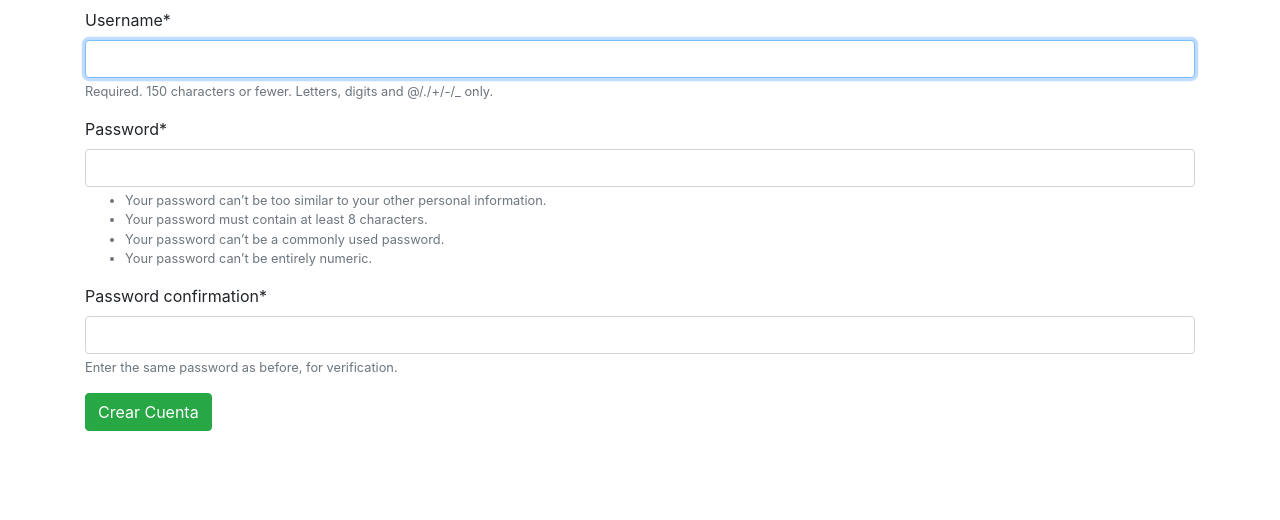
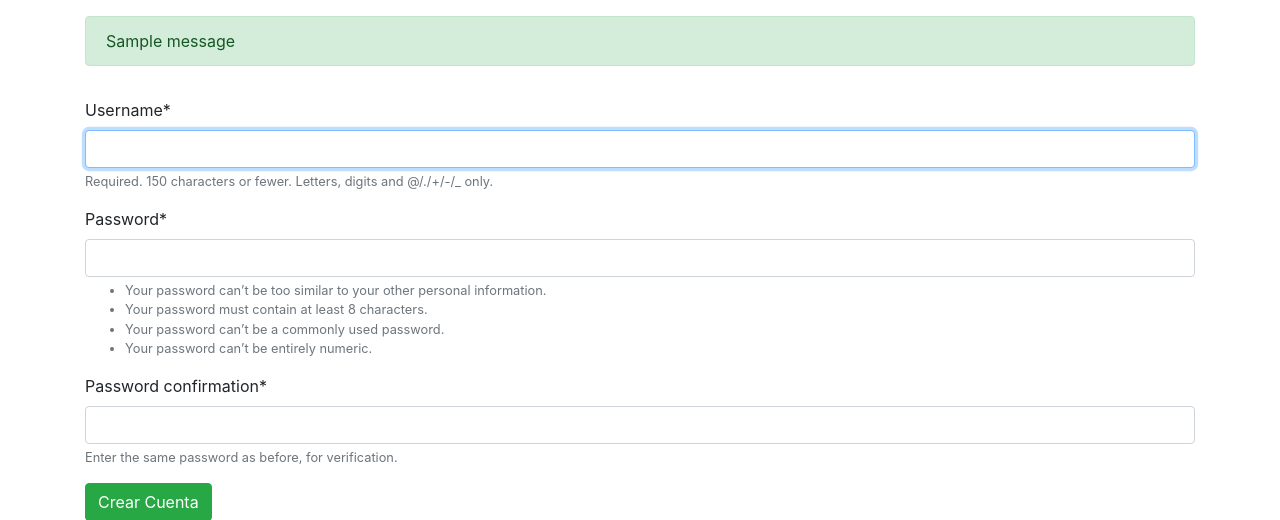
Before and after one commit to ProgWebJam/Desarrollar-una-tienda-con-Django-3, a Django app: page /accounts/registro/ in a window 1280 px wide. Shown: the part 56-576 px from the top of the page. Run offline with Django 3.2, Linux system fonts and the light colour scheme; tables that the repository leaves empty hold one stand-in row (values such as "Sample post"); one stand-in notice (Sample message) is shown; some libraries are stand-ins or nearby versions.

Commit message:
CURSO DE DJANGO: SESIONES FLASH CON BOOTSTRAP 4

```diff
--- a/blog/templates/base.html
+++ b/blog/templates/base.html
@@ -23,6 +23,20 @@
         </button>
     </nav>
 
+    <div class="container mt-3">
+        {% if messages %}
+            <div class="row mt-3 mb-3">
+                <div class="col-12">
+                    {% for message in messages %}
+                        <div class="alert alert-{{ message.tags }}">
+                            {{ message }}
+                        </div>
+                    {% endfor %}
+                </div>
+            </div>
+        {% endif %}
+    </div>
+
     <div class="container">
         {% block content %}
         {% endblock %}
--- /dev/null
+++ b/blog/templates/blog.html
@@ -0,0 +1,6 @@
+{% extends 'base.html' %}
+
+{% block title %} Blog {% endblock %}
+
+{% block content %}
+{% endblock %}
--- a/blog/views.py
+++ b/blog/views.py
@@ -2,4 +2,4 @@ from django.shortcuts import render
 from django.http import HttpResponse
 
 def index(request):
-    return HttpResponse("Hola Bienvenido al blog!!!")
+    return render(request,"blog.html")
```
Also changed, not shown: app/settings.py (+9 -0 lines).
